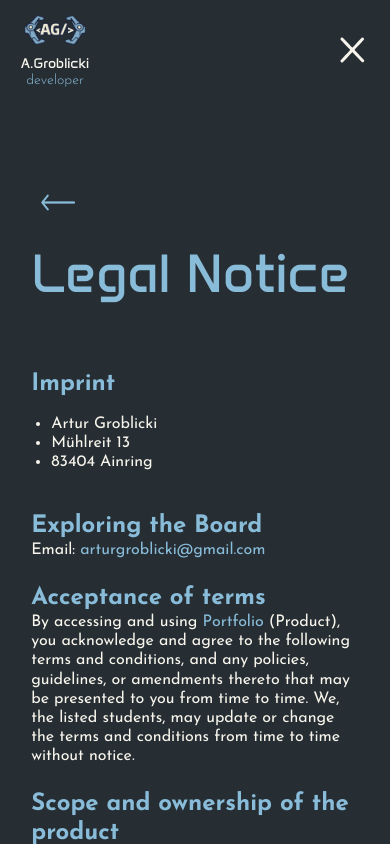
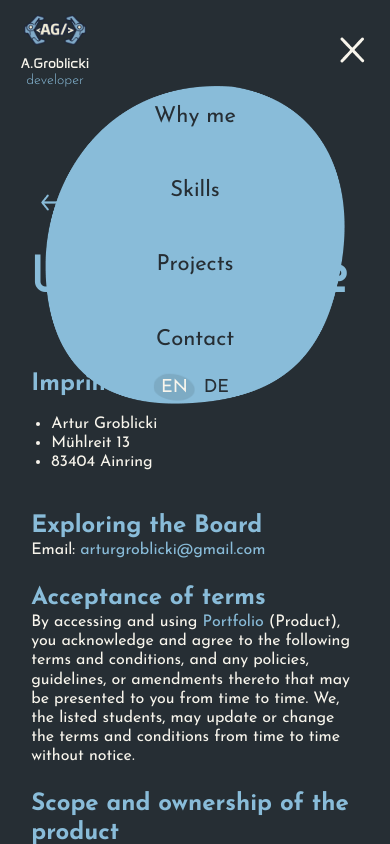
Before and after one commit to ArturGr/my-site, an Angular app: page /legal-notice in a window 390 px wide. Both pictures are taken after a click on the button 354 px from the left and 52 px from the top of the page. Shown: the top 844 px of the page. Built offline with nearby package versions, Linux system fonts and the light colour scheme.

Commit message:
BugFix - now work menu for mobile device in "legal-notice" and "privacy-policy".

```diff
--- a/src/app/components/legal-notice/legal-notice.html
+++ b/src/app/components/legal-notice/legal-notice.html
@@ -5,6 +5,9 @@
       <button class="back-arrow" (click)="goHome()">
         <img src="./img/arrow/arrow-back.png" alt="Back arrow">
       </button>
+      @if(isMenuOpen){
+        <app-mobile-menu class="mobile-menu" />
+      }
     }
     <h1>Legal Notice</h1>
     <h3>Imprint</h3>
--- a/src/app/components/legal-notice/legal-notice.scss
+++ b/src/app/components/legal-notice/legal-notice.scss
@@ -7,9 +7,25 @@
   min-height: 100vh;
   font-family: 'Josefin Sans';
 
+  .mobile-menu{
+    position: absolute;
+    left: 50%;
+    transform: translateX(-50%);
+    top: -104px;
+    width: 300px;
+    height: 330px;
+    display: block;
+    background-image: url("/img/BG-shape.png");
+    background-position: center;
+    background-repeat: no-repeat;
+    background-size: contain;
+    z-index: 10;
+    animation: fadeIn 0.3s ease;
+  }
+
   .back-arrow{
     position: relative;
-    z-index: 100;
+    z-index: 5;
     background: transparent;
     padding: 10px;
     margin-bottom: 20px;
@@ -120,3 +136,8 @@
     --top-offset: 104px;
   }
 }
+
+@keyframes fadeIn {
+  from { opacity: 0; transform: translateX(-50%) translateY(-10px); }
+  to { opacity: 1; transform: translateX(-50%) translateY(0); }
+}
--- a/src/app/components/legal-notice/legal-notice.ts
+++ b/src/app/components/legal-notice/legal-notice.ts
@@ -4,10 +4,11 @@ import { MenuBar } from "../menu-bar/menu-bar";
 import { Footer } from "../footer/footer";
 import { Menu } from '../../services/menu';
 import { Router } from '@angular/router';
+import { MobileMenu } from '../mobile-menu/mobile-menu';
 
 @Component({
   selector: 'app-legal-notice',
-  imports: [CommonModule, MenuBar, Footer],
+  imports: [CommonModule, MenuBar, Footer, MobileMenu],
   templateUrl: './legal-notice.html',
   styleUrl: './legal-notice.scss',
 })
@@ -17,6 +18,9 @@ export class LegalNotice {
   get isMobile() {
     return this.menuService.isMobile();
   }
+  get isMenuOpen(){
+    return this.menuService.isMenuOpen();
+  }
 
   goHome() {
     this.router.navigate(['/']).then(() => {
--- a/src/app/components/privacy-policy/privacy-policy.html
+++ b/src/app/components/privacy-policy/privacy-policy.html
@@ -5,6 +5,9 @@
       <button class="back-arrow" (click)="goHome()">
         <img src="./img/arrow/arrow-back.png" alt="Back arrow">
       </button>
+      @if(isMenuOpen){
+        <app-mobile-menu class="mobile-menu" />
+      }
     }
     <h1>Privacy Policy</h1>
 
--- a/src/app/components/privacy-policy/privacy-policy.scss
+++ b/src/app/components/privacy-policy/privacy-policy.scss
@@ -6,6 +6,22 @@
   padding: 80px 0px;
   min-height: 100vh;
   font-family: 'Josefin Sans';
+
+  .mobile-menu{
+    position: absolute;
+    left: 50%;
+    transform: translateX(-50%);
+    top: -104px;
+    width: 300px;
+    height: 330px;
+    display: block;
+    background-image: url("/img/BG-shape.png");
+    background-position: center;
+    background-repeat: no-repeat;
+    background-size: contain;
+    z-index: 10;
+    animation: fadeIn 0.3s ease;
+  }
 
   .back-arrow{
     position: relative;
@@ -70,3 +86,8 @@
     --top-offset: 104px;
   }
 }
+
+@keyframes fadeIn {
+  from { opacity: 0; transform: translateX(-50%) translateY(-10px); }
+  to { opacity: 1; transform: translateX(-50%) translateY(0); }
+}
--- a/src/app/components/privacy-policy/privacy-policy.ts
+++ b/src/app/components/privacy-policy/privacy-policy.ts
@@ -3,10 +3,11 @@ import { Footer } from '../footer/footer';
 import { MenuBar } from '../menu-bar/menu-bar';
 import { Router } from '@angular/router';
 import { Menu } from '../../services/menu';
+import { MobileMenu } from '../mobile-menu/mobile-menu';
 
 @Component({
   selector: 'app-privacy-policy',
-  imports: [Footer, MenuBar],
+  imports: [Footer, MenuBar, MobileMenu],
   templateUrl: './privacy-policy.html',
   styleUrl: './privacy-policy.scss',
 })
@@ -16,7 +17,9 @@ export class PrivacyPolicy {
   get isMobile() {
     return this.menuService.isMobile();
   }
-
+  get isMenuOpen(){
+    return this.menuService.isMenuOpen();
+  }
   goHome() {
     this.router.navigate(['/']).then(() => {
       window.scrollTo(0, 0);
--- a/src/app/services/menu.ts
+++ b/src/app/services/menu.ts
@@ -1,9 +1,13 @@
-import { Injectable, signal, HostListener } from '@angular/core';
+import { Injectable, signal, inject } from '@angular/core';
+import { Router, NavigationEnd } from '@angular/router';
+import { filter } from 'rxjs';
 
 @Injectable({
   providedIn: 'root',
 })
 export class Menu {
+  private router = inject(Router);
+
   private _isMenuOpen = signal(false);
   isMenuOpen = this._isMenuOpen.asReadonly();
 
@@ -11,6 +15,12 @@ export class Menu {
   isMobile = this._isMobile.asReadonly();
 
   constructor() {
+    this.router.events.pipe(
+      filter(event => event instanceof NavigationEnd)
+    ).subscribe(() => {
+      this.setMenuState(false);
+    });
+
     window.addEventListener('resize', () => {
       this._isMobile.set(window.innerWidth <= 768);
       if (window.innerWidth > 768 && this._isMenuOpen()) {
```
Also changed, not shown: src/app/app.html (line endings or trailing spaces).
